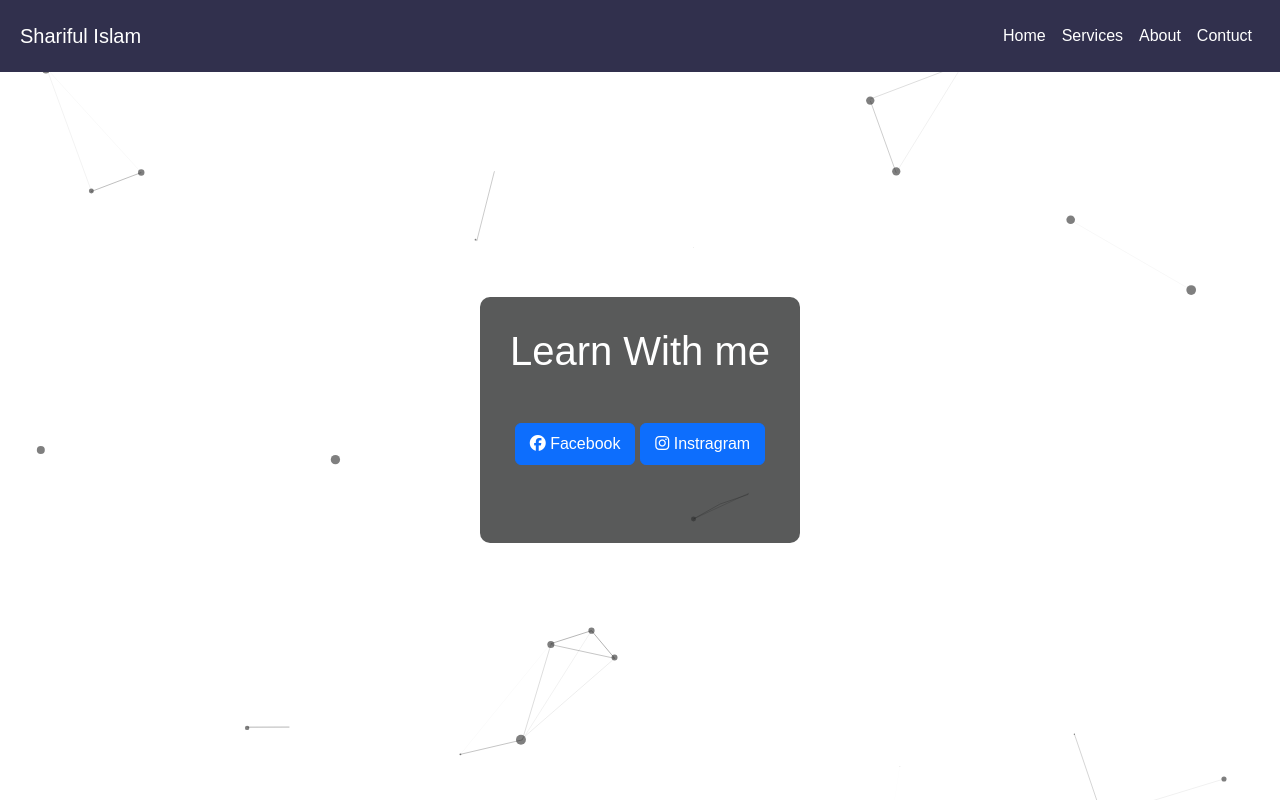
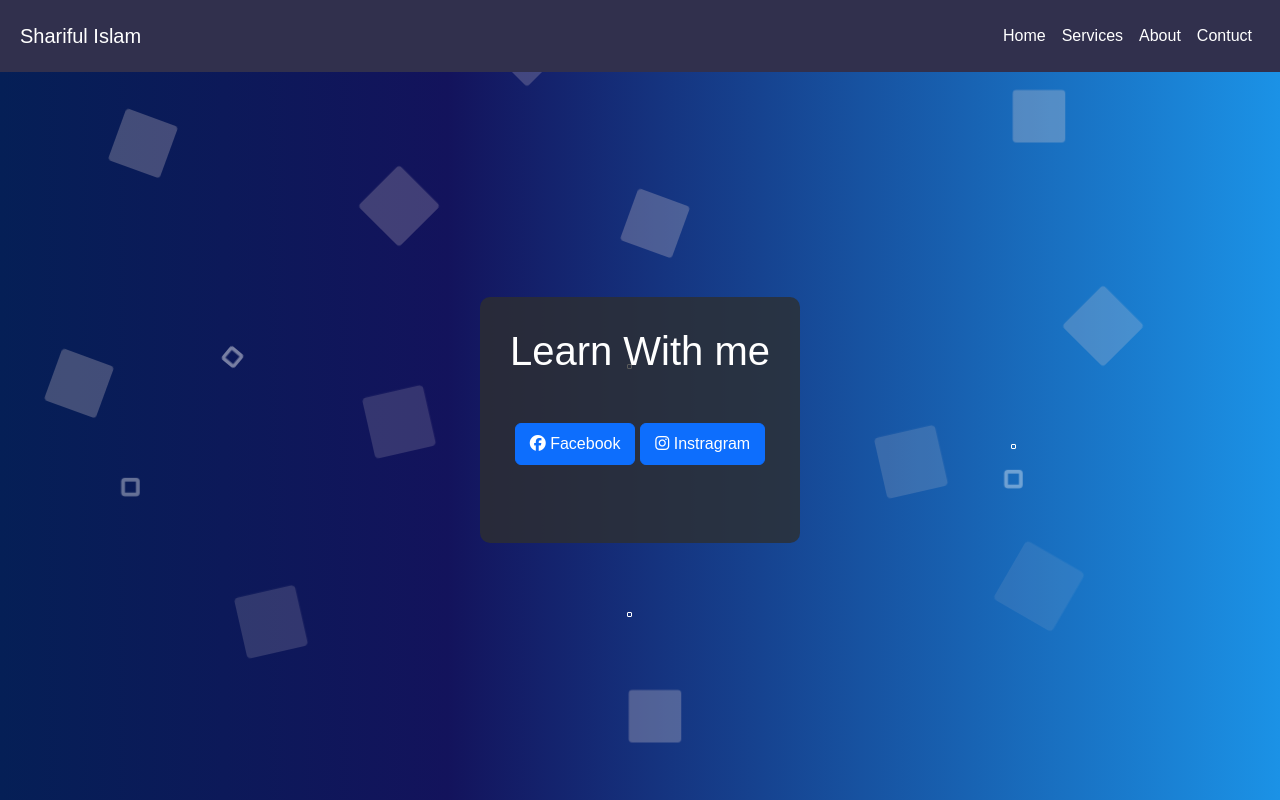
Before and after one commit to Shariful-Islam-Saju/My-webPage, a plain HTML site: page index.html in a window 1280 px wide. Shown: the top 800 px of the page. Drawn offline with nearby package versions, Linux system fonts and the light colour scheme; a web font is replaced by a local one.

Commit message:
animated background

```diff
--- /dev/null
+++ b/Test1.css
@@ -0,0 +1,219 @@
+
+*{
+    color: white;
+}
+
+body {
+    margin: 0;
+    padding: 0;
+    font-family: Arial, Helvetica, sans-serif;
+}
+
+.box {
+    min-width: 400px;
+    width: 100%;
+    display: flex;
+    flex-direction: column;
+    height: 100%;
+    text-align: center;
+    position: fixed;
+    background: linear-gradient(90deg, rgb(5, 31, 86) 0%,rgb(19, 19, 92) 35%, rgb(27, 146, 230) );
+    color: white;
+    justify-content: center;
+    z-index: -2;
+
+
+}
+
+h2 {
+    text-align: center;
+    font-size: 2em;
+    text-transform: uppercase;
+}
+
+.box .design-1{
+    width: 5px;
+    height: 5px;
+    position: absolute;
+    background-color: transparent;
+    border: 1px solid white;
+    opacity: 1;
+    border-radius: 1px;
+}
+
+.box .design-2 {
+    width: 30px;
+    height: 30px;
+    position: absolute;
+    background-color: rgba(226, 211, 211, 0.6);
+    top: 5px;
+    left: 50%;
+    border-radius: 2px;
+}
+
+
+.box div:nth-child(12) {
+    top: 20%;
+    left: 10%;
+    animation: animated 9s infinite linear;
+}
+
+.box div:nth-child(13) {
+    top: 85%;
+    left: 20%;
+    animation: animated 7s infinite linear;
+
+}
+
+.box div:nth-child(14) {
+    top: 90%;
+    left: 50%;
+    animation: animated 10s infinite linear;
+}
+
+.box div:nth-child(15) {
+    top: 60%;
+    left: 30%;
+    animation: animated 7s infinite linear;
+}
+
+.box div:nth-child(16) {
+    top: 30%;
+    left: 50%;
+    animation: animated 9s infinite linear;
+}
+
+.box div:nth-child(17) {
+    top: 85%;
+    left: 80%;
+    animation: animated 6s infinite linear;
+}
+
+.box div:nth-child(18) {
+    top: 45%;
+    left: 85%;
+    animation: animated 8s infinite linear;
+}
+
+.box div:nth-child(19) {
+    top: 15%;
+    left: 80%;
+    animation: animated 10s infinite linear;
+}
+
+.box div:nth-child(20) {
+    top: 50%;
+    left: 5%;
+    animation: animated 9s infinite linear;
+}
+
+.box div:nth-child(21) {
+    top: 65%;
+    left: 70%;
+    animation: animated 7s infinite linear;
+
+}
+
+.box div:nth-child(22) {
+    top: 30%;
+    left: 30%;
+    animation: animated 8s infinite linear;
+}
+
+.box div:nth-child(23) {
+    top: 10%;
+    left: 40%;
+    animation: animated 8s infinite linear;
+}
+
+
+
+
+.box div:nth-child(1) {
+    top: 7%;
+    left: 6%;
+    animation: animate 10s infinite linear;
+}
+
+.box div:nth-child(2) {
+    top: 79%;
+    left: 10%;
+    animation: animate 8s infinite linear;
+}
+
+.box div:nth-child(3) {
+    top: 13%;
+    left: 35%;
+    animation: animate 6s infinite linear;
+}
+
+.box div:nth-child(4) {
+    top: 69%;
+    left: 49%;
+    animation: animate 5s infinite linear;
+}
+
+.box div:nth-child(5) {
+    top: 8%;
+    left: 69%;
+    animation: animate 9s infinite linear;
+}
+
+.box div:nth-child(6) {
+    top: 38%;
+    left: 49%;
+    animation: animate 5s infinite linear;
+}
+
+.box div:nth-child(7) {
+    top: 38%;
+    left: 9%;
+    animation: animate 6s infinite linear;
+}
+
+.box div:nth-child(8) {
+    top: 78%;
+    left: 79%;
+    animation: animate 8s infinite linear;
+}
+
+.box div:nth-child(9) {
+    top: 48%;
+    left: 79%;
+    animation: animate 5s infinite linear;
+}
+
+.box div:nth-child(10) {
+    top: 28%;
+    left: 82%;
+    animation: animate 7s infinite linear;
+}
+
+.box div:nth-child(11) {
+    top: 58%;
+    left: 18%;
+    animation: animate 9s infinite linear;
+}
+
+@keyframes animate {
+    0%{
+        transform: scale(0) translate() rotate();
+    }
+
+    100% {
+        transform: scale(5.3) translateY(-90px) rotate(720deg);
+        opacity: 0;
+    }
+}
+
+
+@keyframes animated {
+    0%{
+        transform: translate() rotate();
+    }
+
+    100% {
+        transform: scale(2.5) translateY(-90px) rotate(360deg);
+        opacity: 0;
+    }
+}
--- a/index.html
+++ b/index.html
@@ -10,6 +10,7 @@
     <link href="https://fonts.googleapis.com/css2?family=Playpen+Sans:wght@400;600;700&family=Roboto:wght@400;700&display=swap" rel="stylesheet">
     <link href="https://cdn.jsdelivr.net/npm/bootstrap@5.3.2/dist/css/bootstrap.min.css" rel="stylesheet" integrity="sha384-T3c6CoIi6uLrA9TneNEoa7RxnatzjcDSCmG1MXxSR1GAsXEV/Dwwykc2MPK8M2HN" crossorigin="anonymous">
     <link rel="stylesheet" href="style.css">
+    <link rel="stylesheet" href="Test1.css">
 </head>
 <body>
     <!-- Header start here  -->
@@ -32,10 +33,36 @@
           </nav>
 
     </header>
+    <!-- Header end here  -->
+    <!-- animated background -->
 
-    <div class="" id="particles-js"></div>
+    <div class="box">
+      <div class="design-1"></div>
+      <div class="design-1"></div>
+      <div class="design-1"></div>
+      <div class="design-1"></div>
+      <div class="design-1"></div>
+      <div class="design-1"></div>
+      <div class="design-1"></div>
+      <div class="design-1"></div>
+      <div class="design-1"></div>
+      <div class="design-1"></div>
+      <div class="design-1"></div>
 
-    <!-- Header end here  -->
+
+      <div class="design-2"></div>
+      <div class="design-2"></div>
+      <div class="design-2"></div>
+      <div class="design-2"></div>
+      <div class="design-2"></div>
+      <div class="design-2"></div>
+      <div class="design-2"></div>
+      <div class="design-2"></div>
+      <div class="design-2"></div>
+      <div class="design-2"></div>
+      <div class="design-2"></div>
+      <div class="design-2"></div>
+  </div>
     <!-- Main section start -->
     <main >
       <div class="container learn text-white d-flex justify-content-center">
@@ -169,8 +196,5 @@
 
     <script src="https://cdn.jsdelivr.net/npm/bootstrap@5.3.2/dist/js/bootstrap.bundle.min.js" integrity="sha384-C6RzsynM9kWDrMNeT87bh95OGNyZPhcTNXj1NW7RuBCsyN/o0jlpcV8Qyq46cDfL" crossorigin="anonymous"></script>
 
-
-    <script src="particles.js"></script>
-    <script src="app.js"></script>
 </body>
 </html>
```
